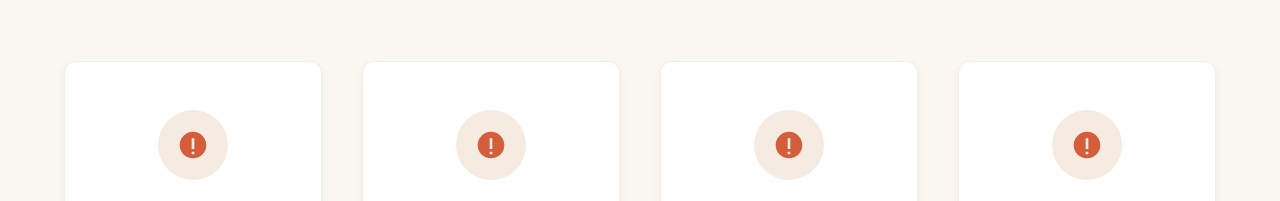
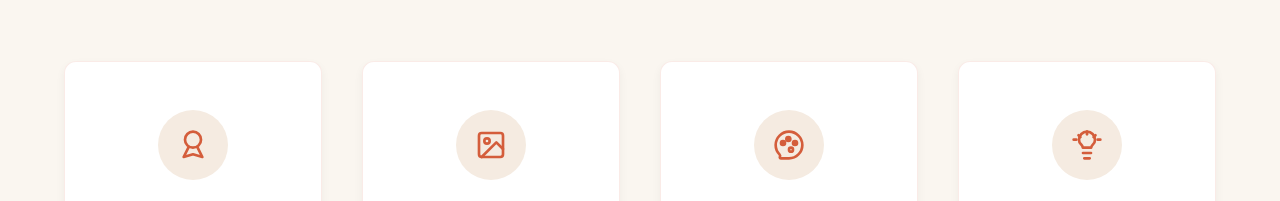
Before and after one commit to MR-CodersHub/pencil-tip, a plain HTML site: page index.html in a window 1280 px wide. Shown: the part 8547-8748 px from the top of the page. Drawn offline with nearby package versions, Linux system fonts and the light colour scheme; a web font is replaced by a local one.

Commit message:
Final Commit

```diff
--- a/index.html
+++ b/index.html
@@ -735,9 +735,10 @@
       <!-- Award 1 -->
       <div class="award-card reveal">
         <div class="award-icon-wrap">
-          <svg width="32" height="32" viewBox="0 0 24 24" fill="currentColor">
-            <path
-              d="M12 2C6.48 2 2 6.48 2 12s4.48 10 10 10 10-4.48 10-10S17.52 2 12 2zm1 17h-2v-2h2v2zm0-4h-2V7h2v8z" />
+          <svg width="32" height="32" viewBox="0 0 24 24" fill="none" stroke="currentColor" stroke-width="2"
+            stroke-linecap="round" stroke-linejoin="round">
+            <circle cx="12" cy="8" r="6" />
+            <path d="M15.47 14L19 21l-7-2-7 2 3.53-7" />
           </svg>
         </div>
         <h4>Top Arts Curriculum</h4>
@@ -747,9 +748,11 @@
       <!-- Award 2 -->
       <div class="award-card reveal">
         <div class="award-icon-wrap">
-          <svg width="32" height="32" viewBox="0 0 24 24" fill="currentColor">
-            <path
-              d="M12 2C6.48 2 2 6.48 2 12s4.48 10 10 10 10-4.48 10-10S17.52 2 12 2zm1 17h-2v-2h2v2zm0-4h-2V7h2v8z" />
+          <svg width="32" height="32" viewBox="0 0 24 24" fill="none" stroke="currentColor" stroke-width="2"
+            stroke-linecap="round" stroke-linejoin="round">
+            <rect x="3" y="3" width="18" height="18" rx="2" ry="2" />
+            <path d="M21 15l-5-5L5 21" />
+            <circle cx="9" cy="9" r="2" />
           </svg>
         </div>
         <h4>Exhibition Placements</h4>
@@ -759,9 +762,14 @@
       <!-- Award 3 -->
       <div class="award-card reveal">
         <div class="award-icon-wrap">
-          <svg width="32" height="32" viewBox="0 0 24 24" fill="currentColor">
+          <svg width="32" height="32" viewBox="0 0 24 24" fill="none" stroke="currentColor" stroke-width="2"
+            stroke-linecap="round" stroke-linejoin="round">
             <path
-              d="M12 2C6.48 2 2 6.48 2 12s4.48 10 10 10 10-4.48 10-10S17.52 2 12 2zm1 17h-2v-2h2v2zm0-4h-2V7h2v8z" />
+              d="M12 22C17.5228 22 22 17.5228 22 12C22 6.47715 17.5228 2 12 2C6.47715 2 2 6.47715 2 12C2 14.7255 3.09032 17.1962 4.85857 19C5.35848 19.508 5.48512 20.2661 5.17647 20.9176C4.85042 21.6058 5.43781 22.0003 6 22H12Z" />
+            <circle cx="7.5" cy="10.5" r="1.5" fill="currentColor" />
+            <circle cx="11.5" cy="7.5" r="1.5" fill="currentColor" />
+            <circle cx="16.5" cy="10.5" r="1.5" fill="currentColor" />
+            <circle cx="13.5" cy="15.5" r="1.5" />
           </svg>
         </div>
         <h4>Distinguished Faculty</h4>
@@ -771,9 +779,17 @@
       <!-- Award 4 -->
       <div class="award-card reveal">
         <div class="award-icon-wrap">
-          <svg width="32" height="32" viewBox="0 0 24 24" fill="currentColor">
+          <svg width="32" height="32" viewBox="0 0 24 24" fill="none" stroke="currentColor" stroke-width="2"
+            stroke-linecap="round" stroke-linejoin="round">
+            <path d="M9 18h6" />
+            <path d="M10 22h4" />
             <path
-              d="M12 2C6.48 2 2 6.48 2 12s4.48 10 10 10 10-4.48 10-10S17.52 2 12 2zm1 17h-2v-2h2v2zm0-4h-2V7h2v8z" />
+              d="M15.09 14c.18-.98.65-1.74 1.41-2.5 1.01-.97 1.5-2.23 1.5-3.5A6 6 0 0 0 6 8c0 1.27.49 2.53 1.5 3.5.76.76 1.23 1.52 1.41 2.5h6.18z" />
+            <path d="M12 2v2" />
+            <path d="M20 8h2" />
+            <path d="M2 8h2" />
+            <path d="M18.36 4.64l-1.42 1.42" />
+            <path d="M5.64 4.64l1.42 1.42" />
           </svg>
         </div>
         <h4>Creative Innovation</h4>
```
